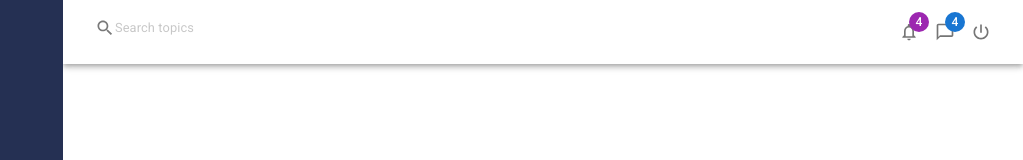
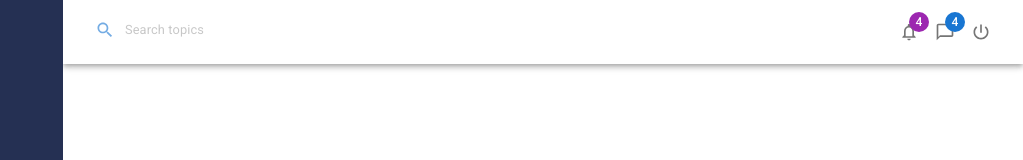
Before and after one commit to urbain32/complete-mui-system, a React (Create React App) app: page / in a window 1280 px wide. Shown: the top 160 px of the page, without its empty margins (257-1280 px from the left). Built offline with nearby package versions, Linux system fonts and the light colour scheme.

Commit message:
aligning items at the center,working on inputbase

```diff
--- a/src/components/Header.js
+++ b/src/components/Header.js
@@ -18,12 +18,18 @@ const Header = () => {
   return (
     <AppBar position="static" style={{ backgroundColor: "#fff" }}>
       <Toolbar>
-        <Grid container>
+        <Grid container alignItems="center">
           <Grid item>
             <InputBase
               placeholder="Search topics"
-              startAdornment={<Search fontSize="small" />}
-              sx={{ opacity: "0.6", padding: "0px 8px", fontSize: "0.8rem" }}
+              startAdornment={<Search color="primary" fontSize="small" />}
+              sx={{
+                opacity: "0.6",
+                padding: "0px 8px",
+                fontSize: "0.8rem",
+                gap: "10px",
+                ":hover": { backgroundColor: "#f2f2f2", borderRadius: "100px" },
+              }}
             />
           </Grid>
           <Grid item sm></Grid>
```
